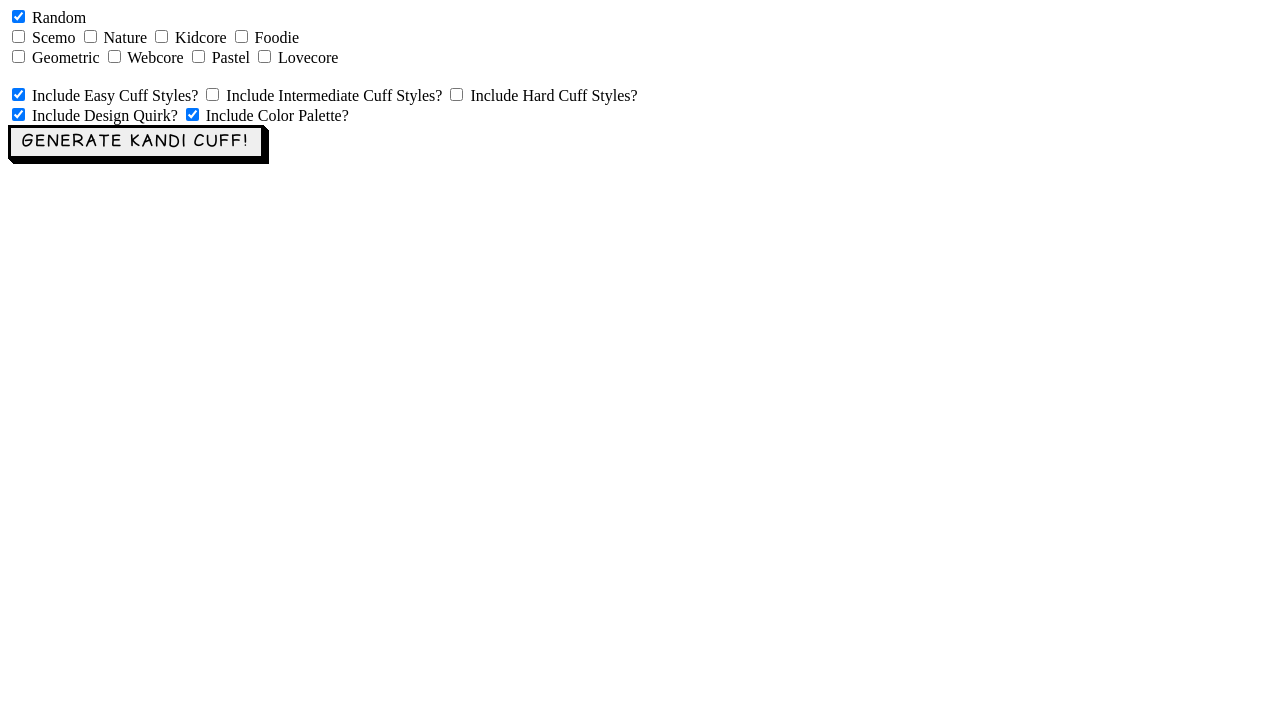
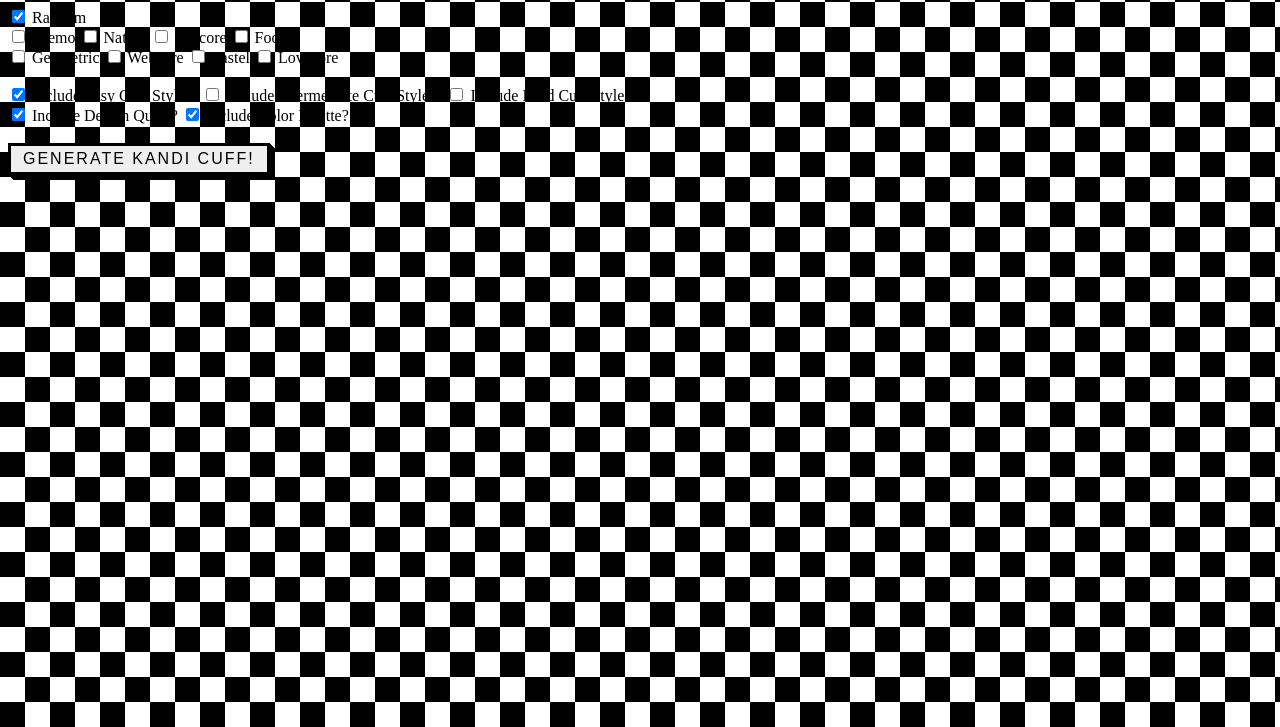
Before and after one commit to SparkyChiot/kandiGen, a plain HTML site: page index.html in a window 1280 px wide. Shown: the part 73-800 px from the top of the page. Drawn offline with Linux system fonts and the light colour scheme.

Commit message:
3/16/26 10:15:00 PM

```diff
--- a/styles.css
+++ b/styles.css
@@ -1,10 +1,19 @@
+body {
+    background:
+      linear-gradient(45deg, #000000 25%, transparent 25%),
+      linear-gradient(135deg, #000000 25%, transparent 25%),
+      linear-gradient(45deg, transparent 75%, #000000 75%),
+      linear-gradient(135deg, transparent 75%, #000000 75%);
+    background-size:50px 50px; /* Must be a square */
+    background-position:0 0, 25px 0, 25px -25px, 0px 25px; /* Must be half of one side of the square */
+}
+
 @font-face {
   font-family: comicSans;
-  src: url("Ldfcomicsans.ttf") format("truetype");
+  src: url("assets/Ldfcomicsans.ttf") format("truetype");
 }
 /* CSS */
 .generateButton {
-  font-family: comicSans, "Comic Sans", sans-serif;
   font-size: 16px;
   letter-spacing: 2px;
   text-decoration: none;
```
Also changed, not shown: index.html (+1 -0 lines), assets/Ldfcomicsans.ttf (renamed from Ldfcomicsans.ttf).
